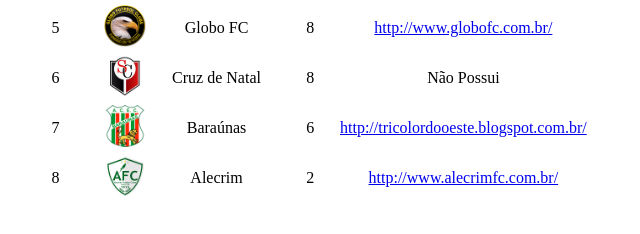
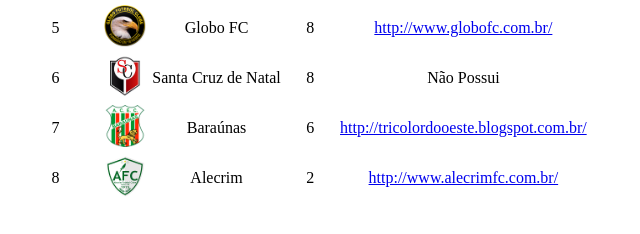
Before and after one commit to AlissonAugusto/DM104, a plain HTML site: page tabela_html/index.html in a window 1280 px wide. Shown: the part 334-568 px from the top of the page, 0-640 px from the left. Drawn offline with Linux system fonts and the light colour scheme.

Commit message:
Conserto do nome de um dos times

```diff
--- a/tabela_html/index.html
+++ b/tabela_html/index.html
@@ -110,7 +110,7 @@
         <center><img src="logo_santa.png" alt="Logo Santa Cruz de Natal" height="42" width="42"></center>
       </td>
       <td>
-        <center>Cruz de Natal</center>
+        <center>Santa Cruz de Natal</center>
       </td>
       <td>
         <center>8</center>
```
